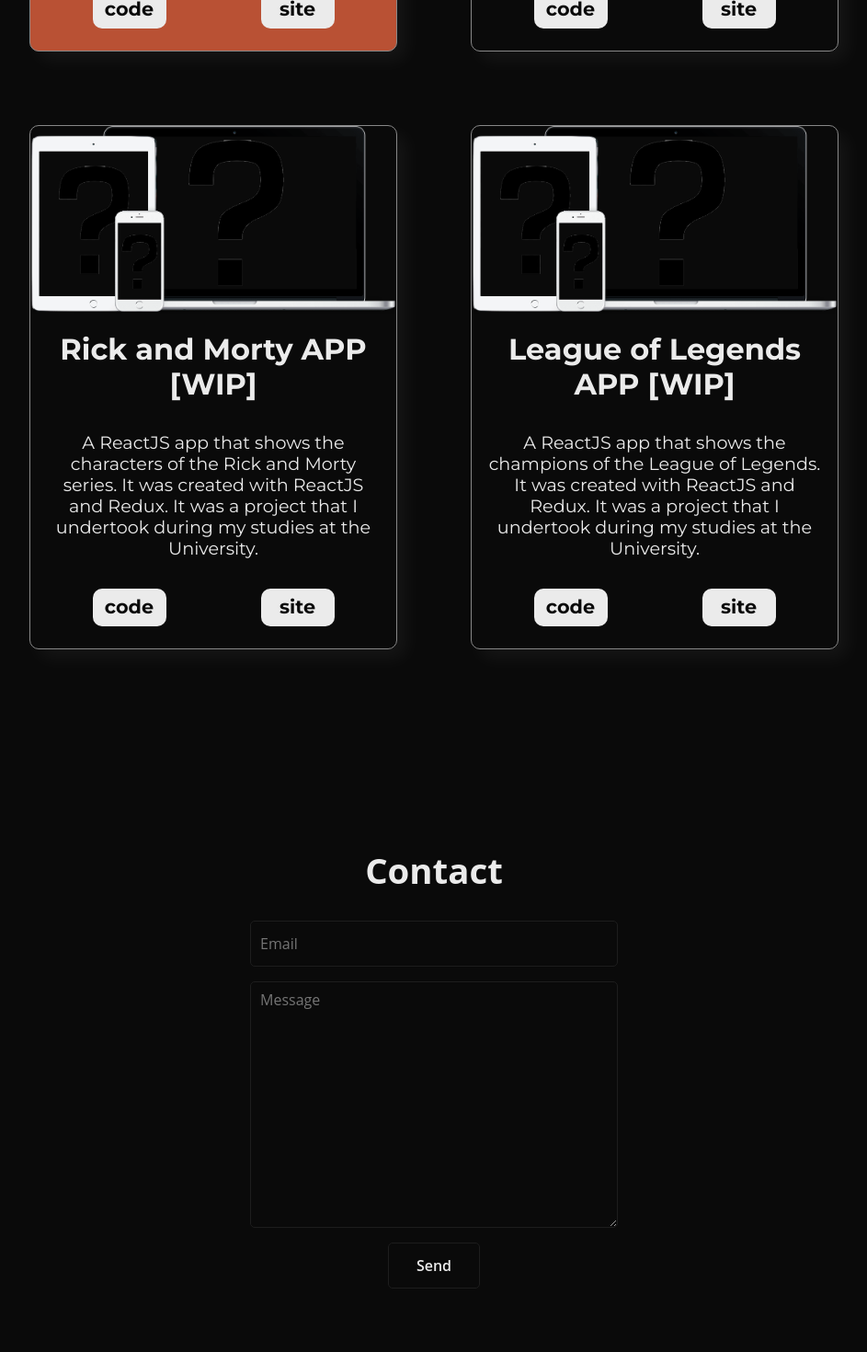
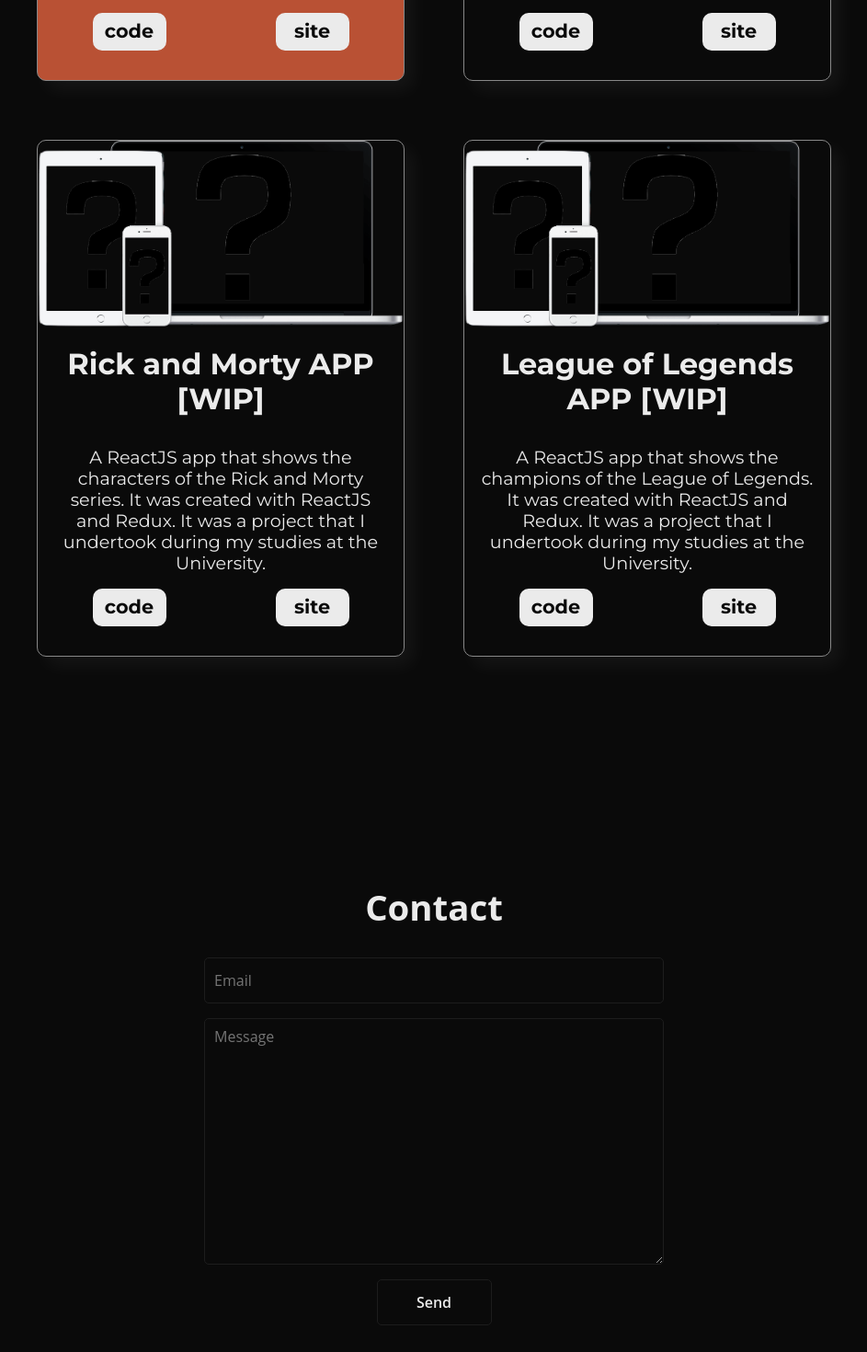
Before and after one commit to fcgd/portfolio-v2, a React (Vite) app: page / in a window 1280 px wide. Shown: the part 2300-3770 px from the top of the page at 92% size, without its empty margins (168-1111 px from the left). Built offline with nearby package versions, Linux system fonts and the light colour scheme; the HTML template or start-up script is replaced by a standard one.

Commit message:
fix width mobile

```diff
--- a/src/App.css
+++ b/src/App.css
@@ -59,9 +59,3 @@
 body[data-theme='dark'] .lang-toggler {
 	filter: invert(100%);
 }
-
-@media screen and (max-width: 768px) {
-	.App {
-		margin: 2rem;
-	}
-}
--- a/src/styles/Card.css
+++ b/src/styles/Card.css
@@ -2,7 +2,8 @@
 	display: flex;
 	flex-direction: column;
 	align-items: center;
-	width: clamp(300px, 400px, 500px);
+	min-width: 300px;
+	max-width: 400px;
 	min-height: 550px;
 	font-family: var(--font-montserrat);
 	text-align: center;
@@ -10,7 +11,8 @@
 	box-shadow: 10px 10px 20px 0 var(--color-primary-alpha);
 	border: 1px solid var(--color-secondary);
 	border-radius: 10px;
-	padding-bottom: 0.5rem;
+	margin: 2rem;
+	padding-bottom: 2rem;
 }
 
 .modal-open {
@@ -69,7 +71,6 @@
 	width: 100%;
 	display: flex;
 	justify-content: space-around;
-	padding: 1rem;
 }
 
 .link a {
--- a/src/styles/Contact.css
+++ b/src/styles/Contact.css
@@ -14,17 +14,20 @@
 	font-size: clamp(2rem, 3vw, 3rem);
 	font-weight: bold;
 }
+
 form {
 	display: flex;
 	flex-direction: column;
 	align-items: center;
-	width: 400px;
+	min-width: 300px;
+	width: 50%;
+	max-width: 500px;
 	height: 400px;
 	gap: 1rem;
 }
 textarea {
+	width: 100%;
 	min-width: 200px;
-	width: 100%;
 	min-height: 200px;
 	max-height: 500px;
 	max-width: 700px;
--- a/src/styles/Projects.css
+++ b/src/styles/Projects.css
@@ -19,6 +19,6 @@
 	display: flex;
 	flex-wrap: wrap;
 	justify-content: center;
-	gap: 5rem;
+	/* gap: 2rem; */
 	margin: auto;
 }
```
